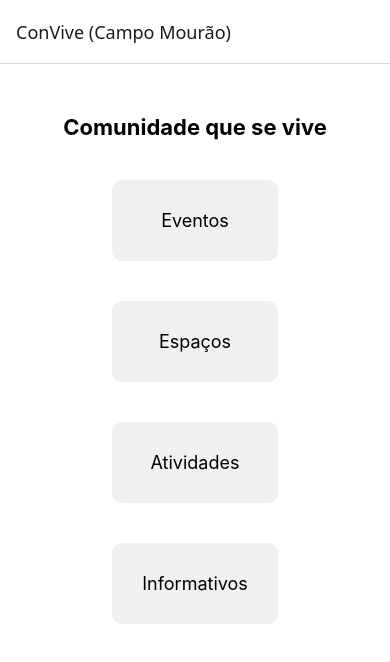
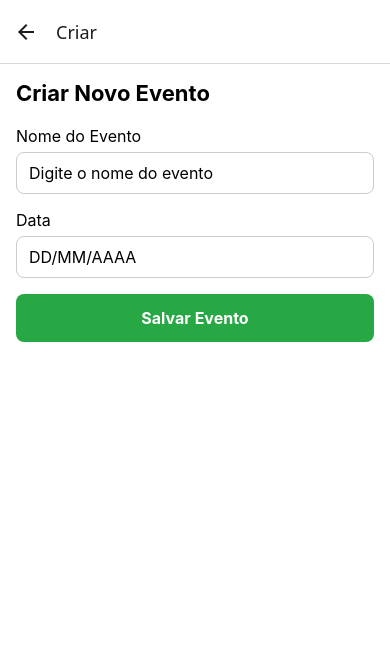
Before and after one commit to Azvedo-06/TechAcademy07, a React Native app in the folder ConVive/: screen /Criar in a window 390 px wide. Shown: the top 662 px of the page. Built offline with nearby package versions, Linux system fonts and the light colour scheme.

Commit message:
Tela de criar eventos adicionada

```diff
--- /dev/null
+++ b/ConVive/src/components/CreateEvent.jsx
@@ -0,0 +1,41 @@
+import React from "react";
+import { TouchableOpacity, Text, StyleSheet, View, Alert } from "react-native";
+import { useNavigation } from "@react-navigation/native";
+
+export default function BotaoCriarEvento({ onPress }) {
+
+    const navigation = useNavigation();
+
+  return (
+    <View style={styles.container}>
+      <TouchableOpacity style={styles.button} onPress={
+        () => navigation.navigate("Criar")
+      }>
+        <Text style={styles.text}>+ Criar Evento</Text>
+      </TouchableOpacity>
+    </View>
+  );
+}
+
+const styles = StyleSheet.create({
+  container: {
+    alignItems: "center",
+    marginVertical: 30,
+  },
+  button: {
+    backgroundColor: "#28a745", // verde para diferenciar
+    paddingVertical: 14,
+    paddingHorizontal: 24,
+    borderRadius: 12,
+    elevation: 3, // sombra no Android
+    shadowColor: "#000", // sombra no iOS
+    shadowOffset: { width: 0, height: 2 },
+    shadowOpacity: 0.2,
+    shadowRadius: 3,
+  },
+  text: {
+    color: "#fff",
+    fontWeight: "bold",
+    fontSize: 16,
+  },
+});
--- a/ConVive/src/navigation/AppNavigation.jsx
+++ b/ConVive/src/navigation/AppNavigation.jsx
@@ -5,6 +5,7 @@ import { createNativeStackNavigator } from "@react-navigation/native-stack";
 import ParticipeScreen from "../screens/ParticipeScreen"
 import HomeScreen from "../screens/Home";
 import CategoriaScreen from "../screens/CategoriaScreen";
+import CriarEventoScreen from "../screens/CreateEventScreen";
 
 const Stack = createNativeStackNavigator();
 export function AppNavigation() {
@@ -26,6 +27,10 @@ export function AppNavigation() {
           name="Participe"
           component={ParticipeScreen}
         />
+        <Stack.Screen
+          name="Criar"
+          component={CriarEventoScreen}
+        />
       </Stack.Navigator>
     </NavigationContainer>
   );
--- a/ConVive/src/screens/CategoriaScreen.jsx
+++ b/ConVive/src/screens/CategoriaScreen.jsx
@@ -3,6 +3,7 @@ import { View, Text, FlatList, StyleSheet,
 RefreshControl} from "react-native";
 import Card from "../components/Card";
 import ModalCard from "../components/Modal";
+import BotaoCriarEvento from "../components/CreateEvent";
 
 export default function CategoriaScreen({ route }) {
   const { categoria } = route.params; // categoria enviada do HomeScreen
@@ -39,16 +40,25 @@ export default function CategoriaScreen({ route }) {
         data={dados}
         keyExtractor={(item) => String(item.id)}
         renderItem={({ item }) => <Card item={item} onPress={() => handleItemPress(item)} />}
+
+
         ListEmptyComponent={
           <View style={{ alignItems: "center", padding: 24 }}>
             <Text>Nenhum produto cadastrado.</Text>
           </View>
         }
+
+
+
         refreshControl={
           <RefreshControl refreshing={loading} onRefresh={reload} />
         }
         contentContainerStyle={items.length === 0 ? styles.listEmpty : styles.list}
+
+
+
       />
+      <BotaoCriarEvento/>
       <ModalCard
         modalVisible={modalVisible}
         setModalVisible={setModalVisible}
--- /dev/null
+++ b/ConVive/src/screens/CreateEventScreen.jsx
@@ -0,0 +1,83 @@
+import React, { useState } from "react";
+import { View, Text, TextInput, TouchableOpacity, StyleSheet, Alert } from "react-native";
+
+export default function CriarEventoScreen({ navigation }) {
+  const [nome, setNome] = useState("");
+  const [data, setData] = useState("");
+
+  const handleSalvar = () => {
+    if (!nome || !data) {
+      Alert.alert("Atenção!","Preencha todos os campos.");
+      return;
+    }
+
+    // Aqui você pode salvar no backend, AsyncStorage, contexto etc.
+    Alert.alert("Evento criado!",`\nNome: ${nome}\nData: ${data}`);
+
+    // Se quiser voltar para a tela anterior:
+    navigation.goBack();
+  };
+
+  return (
+    <View style={styles.container}>
+      <Text style={styles.title}>Criar Novo Evento</Text>
+
+      <Text style={styles.label}>Nome do Evento</Text>
+      <TextInput
+        style={styles.input}
+        placeholder="Digite o nome do evento"
+        value={nome}
+        onChangeText={setNome}
+      />
+
+      <Text style={styles.label}>Data</Text>
+      <TextInput
+        style={styles.input}
+        placeholder="DD/MM/AAAA"
+        value={data}
+        onChangeText={setData}
+      />
+
+      <TouchableOpacity style={styles.button} onPress={handleSalvar}>
+        <Text style={styles.buttonText}>Salvar Evento</Text>
+      </TouchableOpacity>
+    </View>
+  );
+}
+
+const styles = StyleSheet.create({
+  container: {
+    flex: 1,
+    backgroundColor: "#fff",
+    padding: 16,
+  },
+  title: {
+    fontSize: 22,
+    fontWeight: "bold",
+    marginBottom: 20,
+  },
+  label: {
+    fontSize: 16,
+    marginBottom: 6,
+  },
+  input: {
+    borderWidth: 1,
+    borderColor: "#ccc",
+    borderRadius: 8,
+    paddingHorizontal: 12,
+    paddingVertical: 10,
+    marginBottom: 16,
+    fontSize: 16,
+  },
+  button: {
+    backgroundColor: "#28a745",
+    paddingVertical: 14,
+    borderRadius: 8,
+    alignItems: "center",
+  },
+  buttonText: {
+    color: "#fff",
+    fontWeight: "bold",
+    fontSize: 16,
+  },
+});
```
